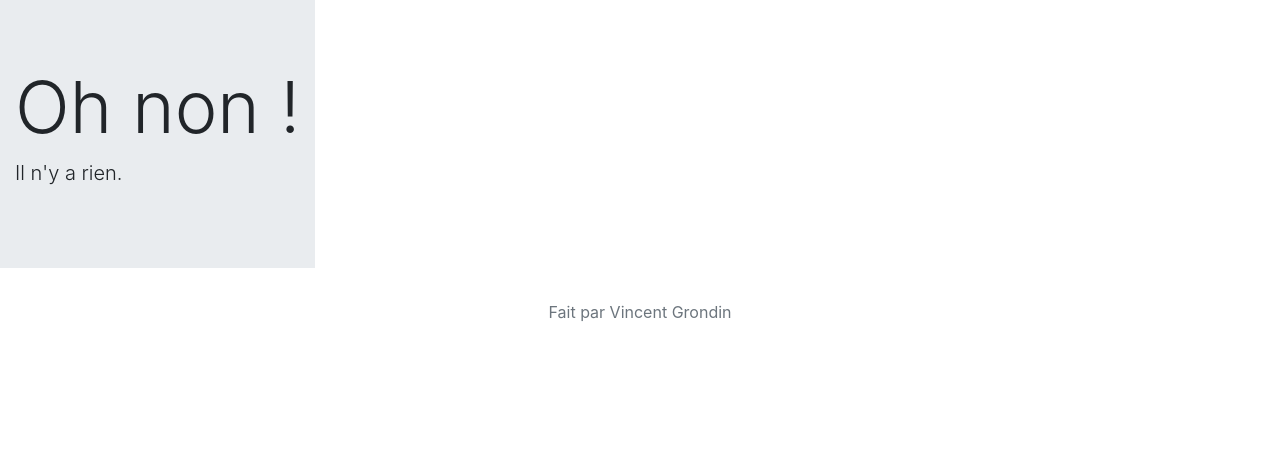
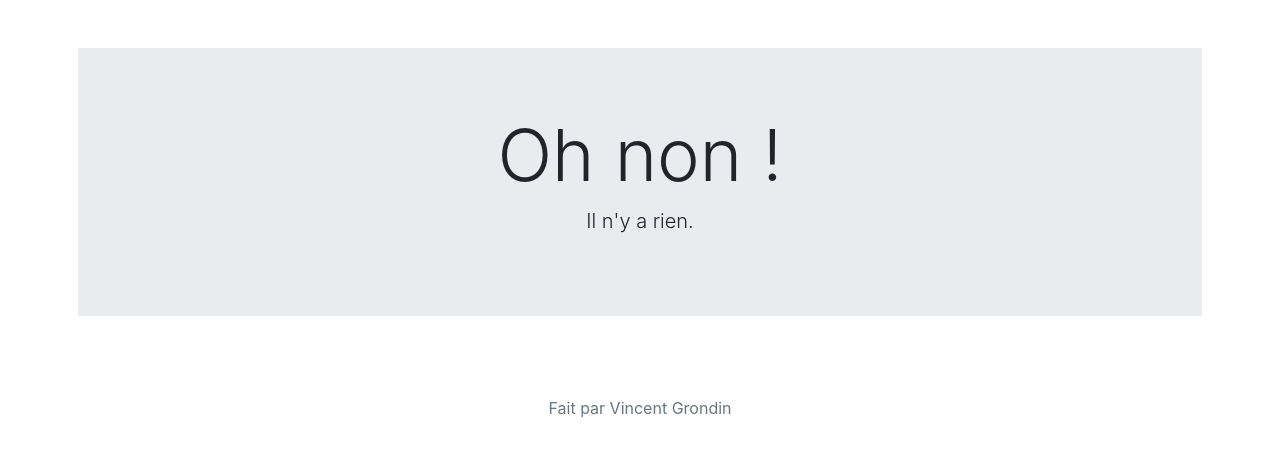
Before and after one commit to Hollow-Darknight/mySite, a Django app: page /characters/ in a window 1280 px wide. Shown: the part 56-512 px from the top of the page. Run offline with Django 3.2, Linux system fonts and the light colour scheme; data that the repository does not hold is empty; some libraries are stand-ins or nearby versions; some web fonts are replaced.

Commit message:
Petite modification de template

```diff
--- a/templates/characters/view_all.html
+++ b/templates/characters/view_all.html
@@ -17,12 +17,14 @@
             </div>
         </div>
     {% empty %}
-        <div class="jumbotron jumbotron-fluid">
-            <div class="container">
-                <h1 class="display-3">Oh non !</h1>
-                <p class="lead">
-                    Il n'y a rien.
-                </p>
+        <div class="col-xl-12 col-lg-12 col-md-12 col-sm-12 col-12">
+            <div class="jumbotron jumbotron-fluid text-center">
+                <div class="container-fluid">
+                    <h1 class="display-3">Oh non !</h1>
+                    <p class="lead">
+                        Il n'y a rien.
+                    </p>
+                </div>
             </div>
         </div>
     {% endfor %}
--- a/templates/content_base.html
+++ b/templates/content_base.html
@@ -2,7 +2,7 @@
 
 {% block body %}
     <div class="container-fluid">
-        <div class="row">
+        <div class="row m-5">
             <div class="col-xl-12 col-lg-12 col-md-12 col-sm-12 col-xs-12">
                 {% block content_body %}
                     Chargement...
```
